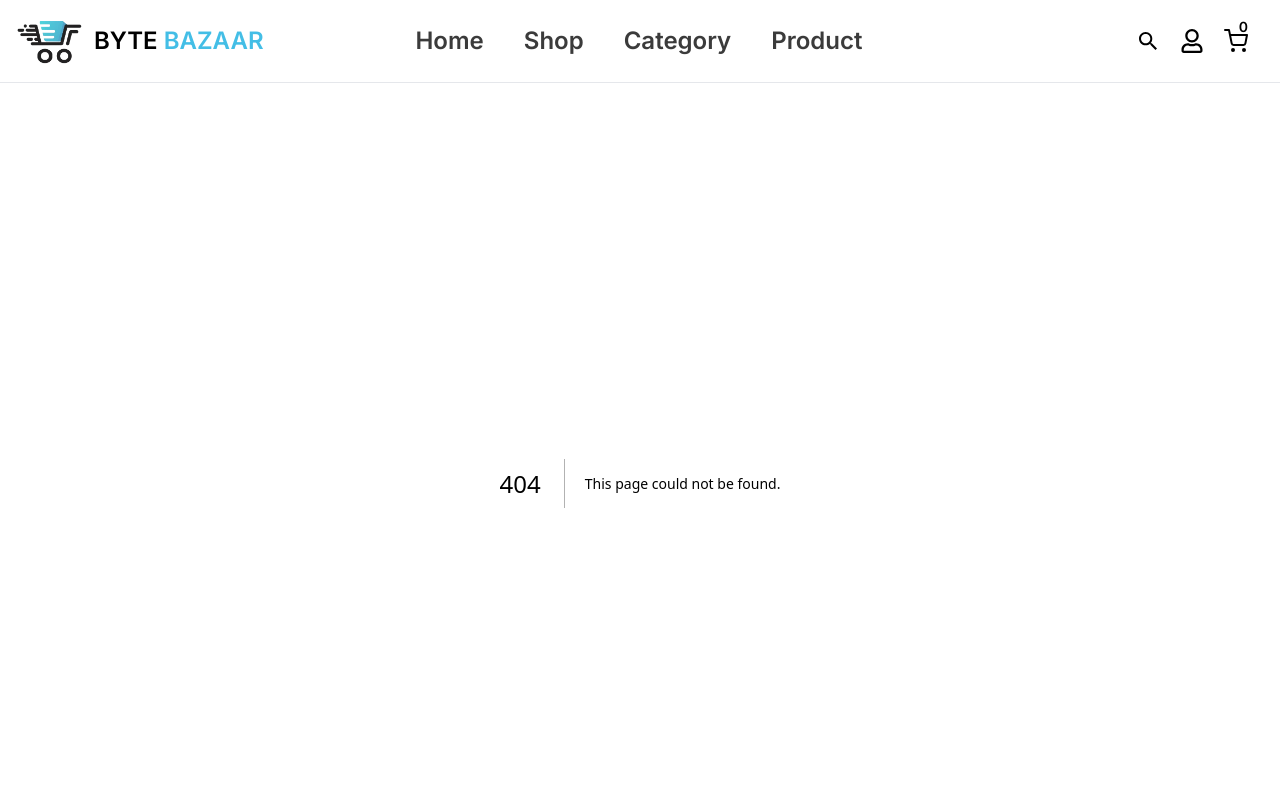
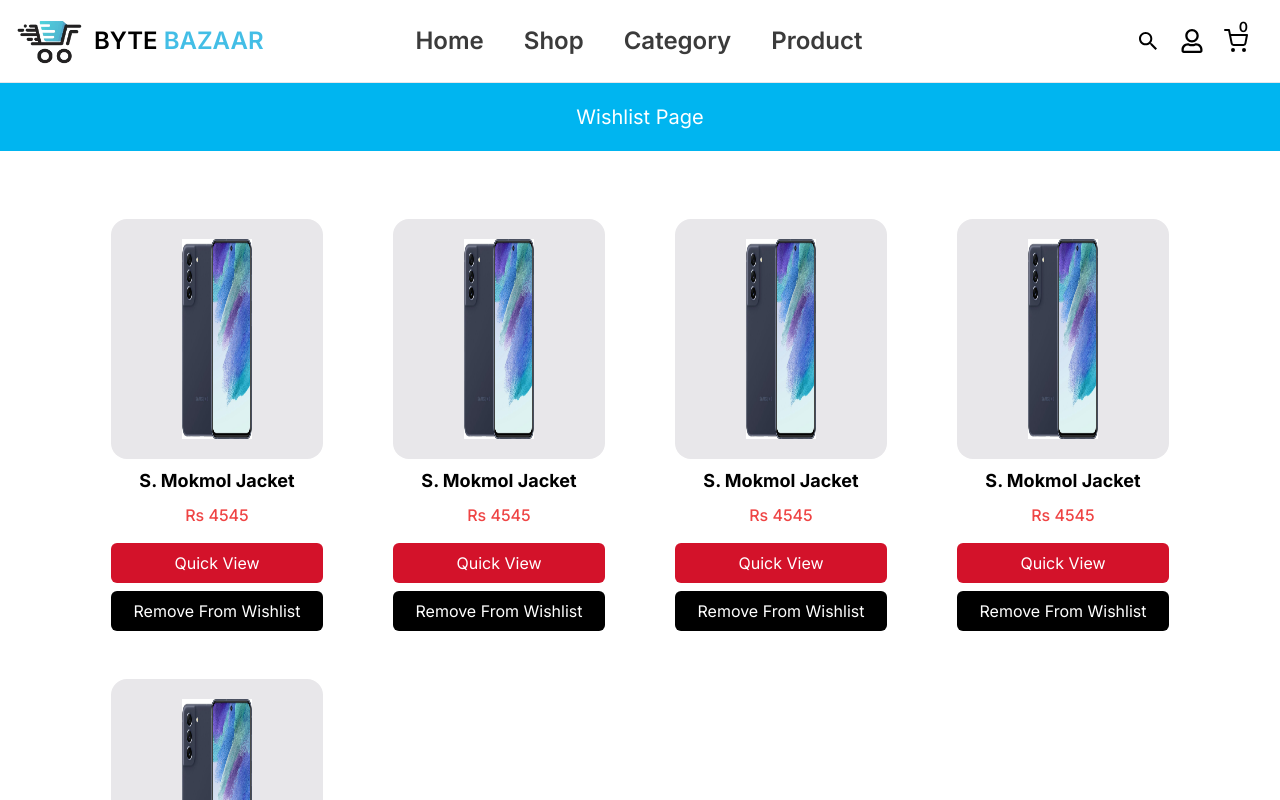
Before and after one commit to surajsinghgore/newByteBazaar, a Next.js app: page /wishlist in a window 1280 px wide. Before the commit this address had no page. Shown: the top 800 px of the page. Built offline with nearby package versions, Linux system fonts and the light colour scheme.

Commit message:
wishlist page created

```diff
--- a/src/app/Cart/page.js
+++ b/src/app/Cart/page.js
@@ -6,7 +6,7 @@ import TopTitleBar from "@/components/Cart/CartPage/TopTitleBar";
 const page = () => {
   return (
     <div>
-      <TopTitleBar />
+      <TopTitleBar  title={" Your Shopping Cart"} />
       <div className="cartParent">
         <div className="border w-[90%] m-auto my-10">
 
--- /dev/null
+++ b/src/app/wishlist/page.js
@@ -0,0 +1,30 @@
+import CartPageBottomBtn from "@/components/Cart/CartPage/CartPageBottomBtn";
+import CartPageItemContainer from "@/components/Cart/CartPage/CartPageItemContainer";
+import SpecialInstructionPage from "@/components/Cart/CartPage/SpecialInstructionPage";
+import TopTitleBar from "@/components/Cart/CartPage/TopTitleBar";
+import WishListCartPage from "@/components/WhishlistPage/WishListCartPage";
+const page = () => {
+  return (
+    <div>
+      <TopTitleBar title={"Wishlist Page"}/>
+      <div className="cartParent">
+        <div className="w-[90%] m-auto my-10">
+
+        {/* <p className="text-center text-2xl py-10">No Items In Wishlist</p> */}
+         <div class="w-full grid grid-cols-4 gap-4 my-4 p-5">
+            <WishListCartPage />
+            <WishListCartPage />
+            <WishListCartPage />
+            <WishListCartPage />
+            <WishListCartPage />
+         </div>
+
+        </div>
+
+
+      </div>
+    </div>
+  )
+}
+
+export default page
--- a/src/components/Cart/CartPage/TopTitleBar.js
+++ b/src/components/Cart/CartPage/TopTitleBar.js
@@ -1,7 +1,7 @@
-const TopTitleBar = () => {
+const TopTitleBar = ({title}) => {
   return <div className="bg-bgColor-900 w-full h-99 p-5 text-center text-white text-xl">
 
-   Your Shopping Cart
+  {title}
   </div>;
 };
 
--- a/src/components/Header/page.js
+++ b/src/components/Header/page.js
@@ -55,7 +55,7 @@ function Page() {
             <Link href="/">
               <li className="text-center py-2 border-b hover:bg-bgColor-800 hover:text-white">My Account</li>
             </Link>
-            <Link href="/">
+            <Link href="/wishlist">
               <li className="text-center py-2 border-b hover:bg-bgColor-800 hover:text-white">My Wishlist</li>
             </Link>
             <Link href="/">
--- /dev/null
+++ b/src/components/WhishlistPage/WishListCartPage.js
@@ -0,0 +1,35 @@
+"use client";
+import Images from "@/constants/Images";
+import Image from "next/legacy/image";
+import React, { useState } from "react";
+import ViewItemModal from "../modal/ViewItemModal";
+
+const WishListCartPage = () => {
+  const [showModal, setShowModal] = useState(false);
+  return (
+    <>
+      <div className="my-2">
+        <div class="w-[80%] m-auto">
+          <div class="bg-[#e8e7ea] p-5 rounded-2xl ">
+            <div class="relative w-[40%] m-auto h-[200px]">
+              <Image src={Images.product.src} layout="fill" alt="prouduct" />
+            </div>
+          </div>
+          <div class="text-center">
+            <h1 className="py-2 font-bold text-lg">S. Mokmol Jacket</h1>
+            <h1 className="font-medium text-md text-red-500">Rs 4545</h1>
+            <div class="my-4">
+              <button className="bg-[#d3122a] p-2 px-5 text-white rounded-md hover:bg-slate-950 w-full" onClick={() => setShowModal(true)}>
+                Quick View
+              </button>
+              <button className="bg-black p-2 px-5 text-white rounded-md hover:bg-slate-950 w-full mt-2">Remove From Wishlist</button>
+            </div>
+          </div>
+        </div>
+      </div>
+      <ViewItemModal showModal={showModal} setShowModal={setShowModal} />
+    </>
+  );
+};
+
+export default WishListCartPage;
```
